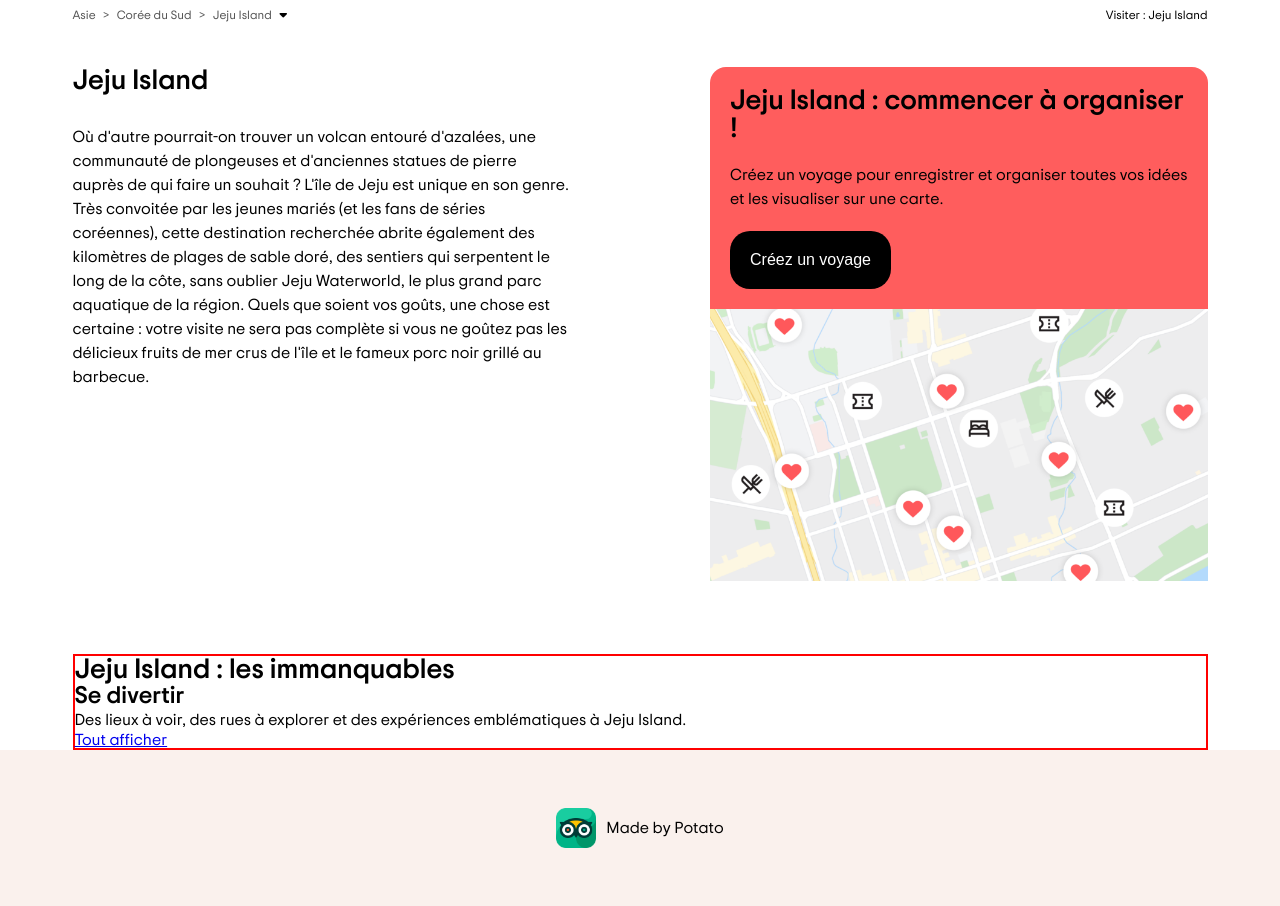
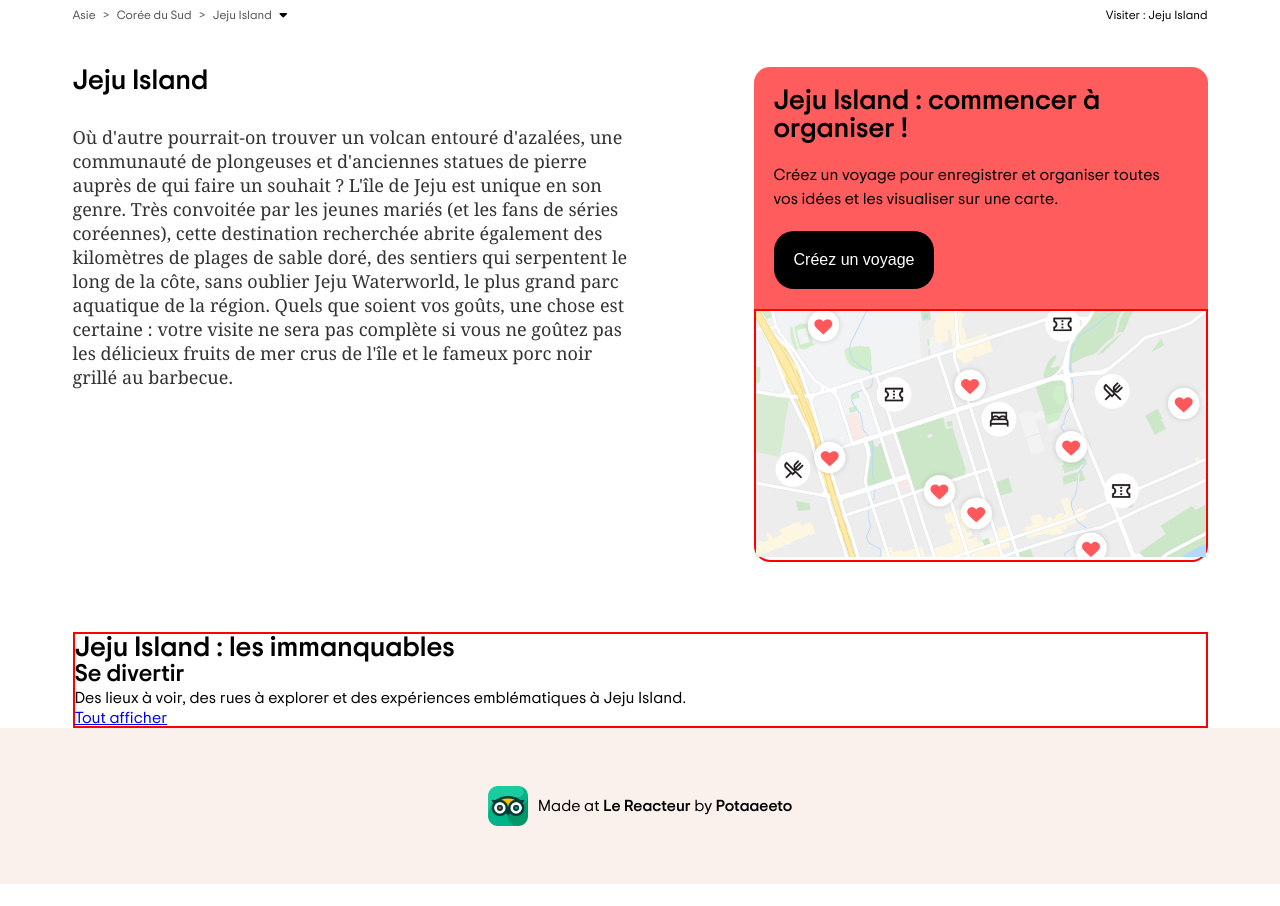
Before and after one commit to Potaaeeto/TripAdvisor-HTMLCSS, a plain HTML site: page index.html in a window 1280 px wide. Shown: the part 759-1665 px from the top of the page. After the commit the page ends 1643 px from the top, so only its background shows below. Drawn offline with Linux system fonts and the light colour scheme.

Commit message:
modifications

```diff
--- a/assets/css/style.css
+++ b/assets/css/style.css
@@ -96,6 +96,8 @@ span {
   color: #333333;
 }
 
+/* ------------ */
+
 .things-to-do {
   margin-top: 30px;
   margin-bottom: 30px;
@@ -178,6 +180,8 @@ span {
   color: black;
 }
 
+/* ------------ */
+
 .description {
   margin-top: 40px;
   margin-bottom: 70px;
@@ -193,9 +197,15 @@ span {
   margin-bottom: 30px;
 }
 
+.infos > p {
+  font-family: Georgia, "Times New Roman", Times, serif;
+  font-size: 18px;
+  color: #333333;
+}
+
 .pics {
-  width: calc(50%);
-  margin-left: 140px;
+  width: 40%;
+  /* margin-left: 140px; */
 }
 
 .pics > div:first-child {
@@ -223,7 +233,7 @@ span {
 }
 
 .pics > div:last-child {
-  /* border: 2px solid red; */
+  border: 2px solid red;
   border-radius: 0 0 16px 16px;
 }
 
@@ -232,6 +242,8 @@ span {
   width: 100%;
   object-fit: cover;
 }
+
+/* ------------ */
 
 .section-1 {
   border: 2px solid red;
@@ -251,3 +263,9 @@ footer img {
   height: 40px;
   margin-right: 10px;
 }
+
+footer a {
+  text-decoration: none;
+  color: black;
+  font-family: TS-Med, sans-serif;
+}
--- a/index.html
+++ b/index.html
@@ -146,7 +146,11 @@
     <!-- FOOTER -->
     <footer>
       <img src="./assets/imgs/tripadvisor.png" alt="tripadvisor" />
-      <p>Made by Potato</p>
+      <p>
+        Made at
+        <a href="https://www.lereacteur.io/" target="_blank">Le Reacteur</a> by
+        <a href="https://github.com/Potaaeeto" target="_blank">Potaaeeto</a>
+      </p>
     </footer>
   </body>
 </html>
```
